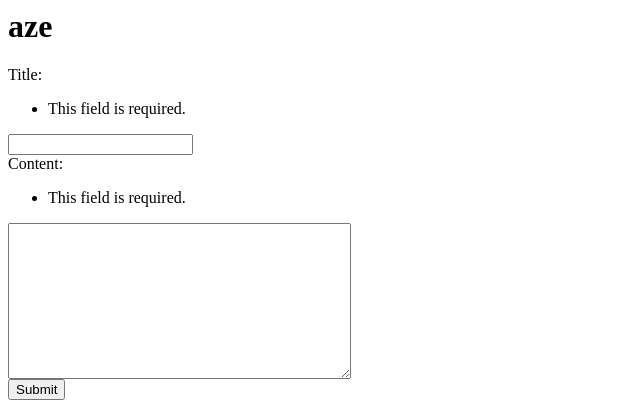
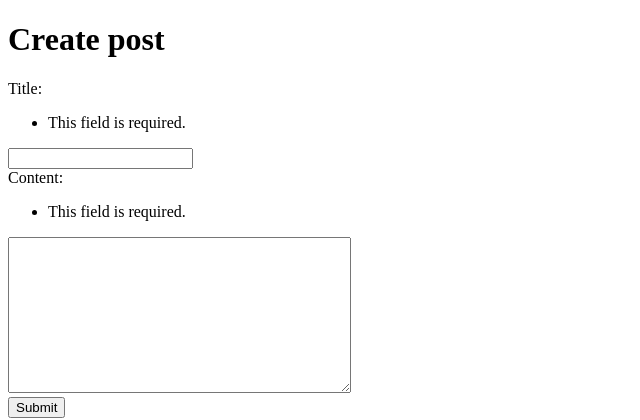
Before and after one commit to thlaure/Django-Post, a Django app: page /post/create in a window 1280 px wide. Shown: the top 420 px of the page, without its empty margins (0-640 px from the left). Run offline with Django 5.2, Linux system fonts and the light colour scheme.

Commit message:
refactor: add DOM for post form

```diff
--- a/posts/post/templates/post_form.html
+++ b/posts/post/templates/post_form.html
@@ -1,6 +1,12 @@
-<html>
+<!DOCTYPE html>
+<html lang="en">
+<head>
+    <meta charset="UTF-8">
+    <meta name="viewport" content="width=device-width, initial-scale=1.0">
+    <title>Create post</title>
+</head>
 <body>
-        <h1>aze</h1>
+    <h1>Create post</h1>
     <form action="/post/create" method="POST">
         {% csrf_token %}
         {{ form }}
```
Lines whose indentation alone changed are shown as unchanged.
